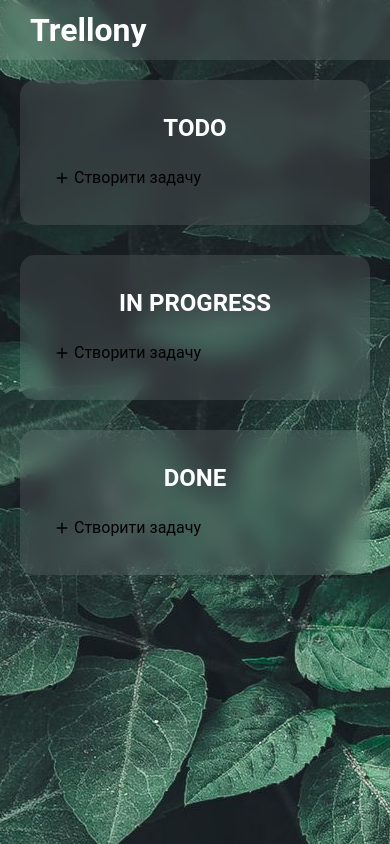
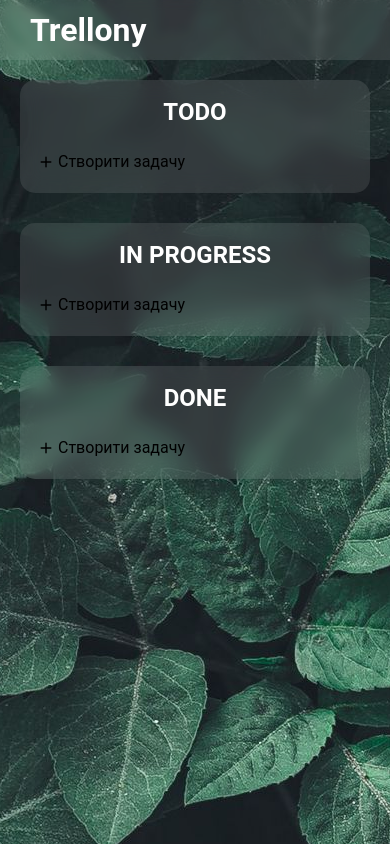
Before and after one commit to DennyAge/trellony, a Nuxt app: page / in a window 390 px wide. Built offline with nearby package versions, Linux system fonts and the light colour scheme.

Commit message:
add media

```diff
--- a/components/TaskColumn.vue
+++ b/components/TaskColumn.vue
@@ -135,4 +135,11 @@ const onDrop = ( ) => {
   border-radius: 0.313rem;
 }
 
+@media screen and (max-width: 500px) {
+  .task-column {
+    padding: 0.875rem;
+  }
+
+}
+
 </style>
--- a/components/TaskModal.vue
+++ b/components/TaskModal.vue
@@ -192,7 +192,7 @@ const closeModal = () => {
 @media screen and (max-width: 500px) {
   .modal {
     width: 100%;
-    height: 100vh;
+    height: 100dvh;
     overflow: scroll;
   }
 }
```
